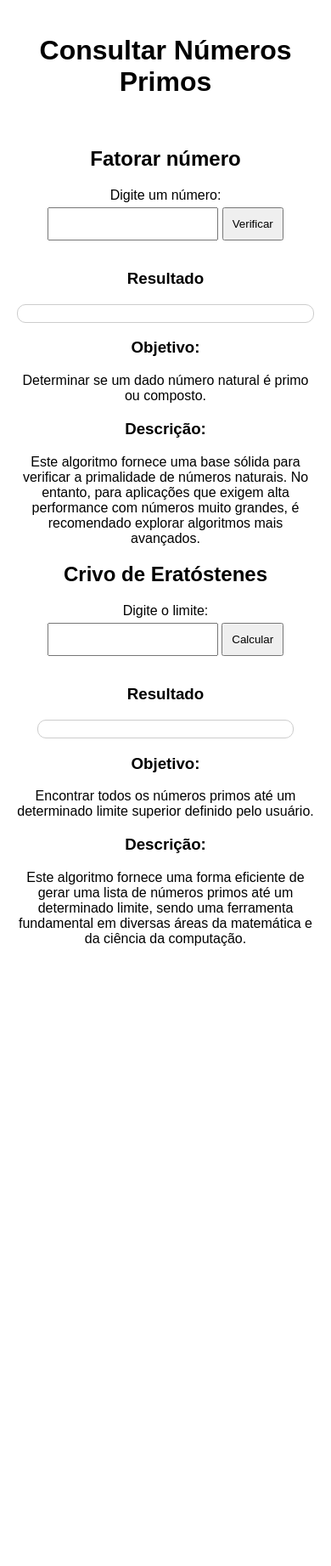
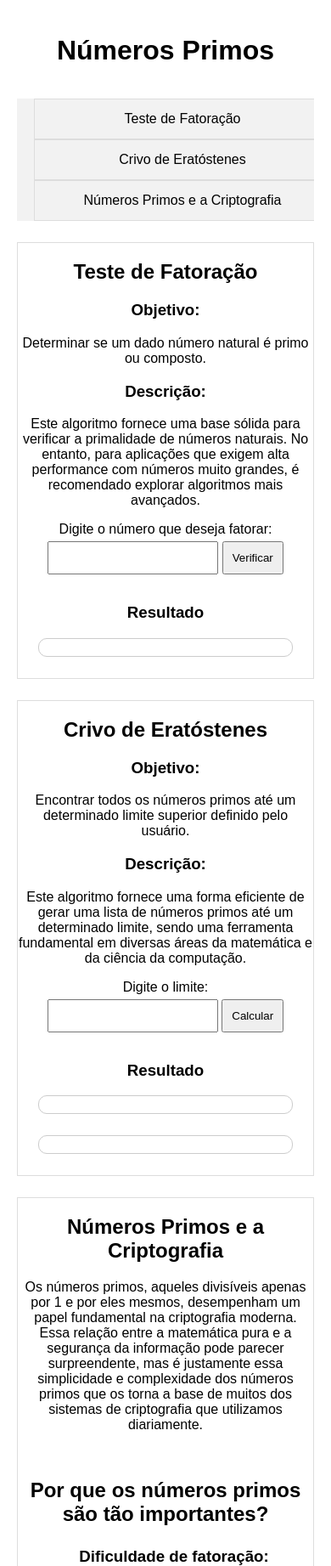
Before and after one commit to 6uilhermeTeixeira/ConsultarNumerosPrimos, a plain HTML site: page index.html in a window 390 px wide. Shown: the top 1843 px of the page at 85% size. Before the commit the page ends 1150 px from the top, so only its background shows below. Drawn offline with Linux system fonts and the light colour scheme.

Commit message:
Add complements

```diff
--- a/index.html
+++ b/index.html
@@ -7,32 +7,88 @@
     <script src="scripts/eratostenesSieve.js"></script>
 </head>
 <body>
-    <h1>Consultar Números Primos</h1>
+    <h1>Números Primos</h1>
 
-    <h2>Fatorar número</h2>
+    <nav>
+        <ul>
+            <li><a href="#factor">Teste de Fatoração</a></li>
+            <li><a href="#sieve">Crivo de Eratóstenes</a></li>
+            <li><a href="#description">Números Primos e a Criptografia</a></li>
+        </ul>
+    </nav>
 
-    <label for="number">Digite um número:</label>
-    <input type="number" id="number" name="number">
-    <button onclick="verificarPrimo()">Verificar</button>
-    <h3>Resultado</h3>
-    <p id="factorResult"></p>
+    <div id="factor">
+        <h2>Teste de Fatoração</h2>
+
         <h3>Objetivo:</h3>
         <p>Determinar se um dado número natural é primo ou composto.</p>
         <h3>Descrição:</h3>
         <p>Este algoritmo fornece uma base sólida para verificar a primalidade de números naturais. No entanto, para aplicações que exigem alta performance com números muito grandes, é recomendado explorar algoritmos mais avançados.</p>
+        <label for="number">Digite o número que deseja fatorar:</label>
+        <input type="number" id="number" name="number">
+        <button onclick="factorPrime()">Verificar</button>
+        <h3>Resultado</h3>
+        <p id="factorResult"></p>
+    </div>
 
+    <div id="sieve">
         <h2>Crivo de Eratóstenes</h2>
 
-    <label for="limit">Digite o limite:</label>
-    <input type="number" id="limit" name="limit">
-    <button onclick="sieve()">Calcular</button>
-    <h3> Resultado</h3>
-    <div id="sieveResult"></div>
-    <p id="primeCount"></p>
         <h3>Objetivo:</h3>
         <p>Encontrar todos os números primos até um determinado limite superior definido pelo usuário.</p>
         <h3>Descrição:</h3>
         <p>Este algoritmo fornece uma forma eficiente de gerar uma lista de números primos até um determinado limite, sendo uma ferramenta fundamental em diversas áreas da matemática e da ciência da computação.</p>
+        <label for="limit">Digite o limite:</label>
+        <input type="number" id="limit" name="limit">
+        <button onclick="eratostenesSieve()">Calcular</button>
+        <h3> Resultado</h3>
+        <div id="sieveResult"></div>
+        <div id="primeCount"></div>
+    </div>
+
+    <div id="description">
+        <h2>Números Primos e a Criptografia</h2>
+        <p>Os números primos, aqueles divisíveis apenas por 1 e por eles mesmos, desempenham um papel fundamental na criptografia moderna. Essa relação entre a matemática pura e a segurança da informação pode parecer surpreendente, mas é justamente essa simplicidade e complexidade dos números primos que os torna a base de muitos dos sistemas de criptografia que utilizamos diariamente.</p>
+        <br>
+        <h2>Por que os números primos são tão importantes?</h2>
+        <ul>
+            <li>
+                <h3>Dificuldade de fatoração:</h3>
+                <p>Encontrar os fatores primos de um número grande é um problema computacionalmente muito difícil. Mesmo com os computadores mais poderosos, fatorar números primos com centenas de dígitos leva um tempo extremamente longo.</p>
+            </li>
+            <li>
+                <h3>Chaves públicas e privadas:</h3>
+                <p>Essa dificuldade é explorada em sistemas criptográficos de chave pública, como o RSA. Nesses sistemas, a chave pública, que pode ser compartilhada livremente, é baseada no produto de dois números primos muito grandes. A chave privada, que deve ser mantida em segredo, é derivada desses mesmos números primos. A dificuldade de fatorar esse produto garante a segurança do sistema, pois um invasor teria que encontrar os fatores primos para decifrar a mensagem.</p>
+            </li>
+            <li>
+                <h3>Algoritmos de criptografia:</h3>
+                <p>Além do RSA, outros algoritmos de criptografia, como o Diffie-Hellman, também se baseiam nas propriedades dos números primos. Esses algoritmos são usados para estabelecer conexões seguras entre dispositivos, como quando você se conecta a um site bancário.</p>
+            </li>
+        </ul>
+        <br>
+        <h2>Exemplos de aplicações da criptografia com números primos:</h2>
+        <ul>
+            <li>
+                <h3>Comércio eletrônico:</h3>
+                <p>Ao realizar uma compra online, seus dados pessoais e financeiros são criptografados usando algoritmos baseados em números primos para garantir que apenas você e o vendedor possam acessá-los.</p>
+            </li>
+            <li>
+                <h3>Bancos e instituições financeiras:</h3>
+                <p>As transações bancárias online dependem de criptografia para proteger as informações dos clientes.</p>
+            </li>
+            <li>
+                <h3>E-mail:</h3>
+                <p>A criptografia com números primos é usada para proteger o conteúdo dos e-mails, impedindo que sejam interceptados e lidos por terceiros.</p>
+            </li>
+            <li>
+                <h3>Redes privadas virtuais (VPNs):</h3>
+                <p>As VPNs utilizam criptografia para criar túneis seguros na internet, protegendo sua conexão e seus dados.</p>
+            </li>
+        </ul>
+        <br>
+        <h2>Em resumo</h2>
+        <p>Os números primos, com sua aparente simplicidade, escondem uma complexidade que os torna uma ferramenta essencial para a segurança da informação. A dificuldade de fatorar números primos grandes é a base de muitos dos sistemas de criptografia que utilizamos diariamente para proteger nossos dados e garantir a privacidade online.</p>
+    </div>
 
 </body>
 </html>
--- a/scripts/eratostenesSieve.js
+++ b/scripts/eratostenesSieve.js
@@ -1,28 +1,35 @@
-function sieve() {
+function eratostenesSieve() {
     const limit = document.getElementById('limit').value;
     const primes = [];
-    const marcados = new Array(limit + 1).fill(false);
+    const marked = new Array(limit + 1).fill(false);
+    let amount = 0;
+    let percent = 0;
+
 
     // Marque 0 e 1 como não primos
-    marcados[0] = marcados[1] = true;
+    marked[0] = marked[1] = true;
 
     // Percorra todos os números até a raiz quadrada do limite
     for (let i = 2; i * i <= limit; i++) {
-        if (!marcados[i]) {
+        if (!marked[i]) {
             // Se i não foi marcado, é primo
             for (let j = i * i; j <= limit; j += i) {
-                marcados[j] = true; // Marque todos os múltiplos de i
+                marked[j] = true; // Marque todos os múltiplos de i
             }
         }
     }
 
     // Adicione os números primos à lista
     for (let i = 2; i <= limit; i++) {
-        if (!marcados[i]) {
+        if (!marked[i]) {
             primes.push(i);
+            amount++;
         }
     }
 
+    percent = (amount * 100)/limit;
+
     // Apresente o resultado na página
     document.getElementById('sieveResult').textContent = primes.join(', ');
+    document.getElementById('primeCount').textContent = `Existem ${amount} números primos entre 0 e ${limit} um total de ${percent}%`;
 }
--- a/scripts/factorPrimes.js
+++ b/scripts/factorPrimes.js
@@ -1,4 +1,4 @@
-function verificarPrimo() {
+function factorPrime() {
     const number = parseInt(document.getElementById('number').value);
     let isPrime = true;
 
--- a/style.css
+++ b/style.css
@@ -3,6 +3,53 @@ body {
     text-align: center;
     margin: 0;
     padding: 20px;
+  }
+
+  /* Estilos do menu */
+  nav {
+    background-color: #f2f2f2;
+    overflow: hidden;
+  }
+
+  nav ul {
+    list-style-type: none;
+    margin: 0;
+    padding: 0;
+    display: flex;
+    justify-content: center; /* Centraliza os itens do menu */
+  }
+
+  nav li {
+    float: left;
+  }
+
+  nav a {
+    display: block;
+    color: black;
+    text-align: center;
+    padding: 14px 16px;
+    text-decoration: none;
+    border: 1px solid #ddd; /* Adiciona borda aos botões */
+  }
+
+  nav a:hover {
+    background-color: #ddd;
+  }
+
+  div {
+    border: 1px solid #ddd;
+    margin-top: 25px;
+    margin-bottom: 5px;
+  }
+
+  ul {
+    list-style: none; /* Remove os marcadores da lista */
+    padding: 0; /* Remove o padding padrão da lista */
+    margin-top: 25px;
+  }
+
+  li {
+    margin-left: 20px; /* Adiciona um espaçamento à esquerda de cada item */
   }
 
   h1 {
@@ -19,11 +66,14 @@ body {
     margin-bottom: 15px;
   }
 
+
   #factorResult {
+    width: 80%; /* Ajuste a largura conforme necessário */
     border: 1px solid #ccc; /* Borda cinza */
     border-radius: 10px; /* Cantos arredondados */
     padding: 10px;
     margin: 0 auto; /* Centraliza horizontalmente */
+    margin-bottom: 25px;
   }
 
   #sieveResult {
@@ -34,7 +84,18 @@ body {
     border-radius: 10px; /* Cantos arredondados */
     padding: 10px;
     margin: 0 auto; /* Centraliza horizontalmente */
+    margin-bottom: 25px;
   }
+
+  #primeCount {
+    width: 80%; /* Ajuste a largura conforme necessário */
+    border: 1px solid #ccc; /* Borda cinza */
+    border-radius: 10px; /* Cantos arredondados */
+    padding: 10px;
+    margin: 0 auto; /* Centraliza horizontalmente */
+    margin-bottom: 25px;
+  }
+
 
   @media (min-width: 768px) {
     /* Estilos para telas maiores */
@@ -43,3 +104,14 @@ body {
       margin: 0 auto;
     }
   }
+
+  /* Responsividade */
+  @media screen and (max-width: 600px) {
+    nav ul {
+      flex-direction: column; /* Muda para vertical em telas pequenas */
+      text-align: left;
+    }
+    nav li {
+      width: 100%;
+    }
+  }
```
Lines whose indentation alone changed are shown as unchanged.
